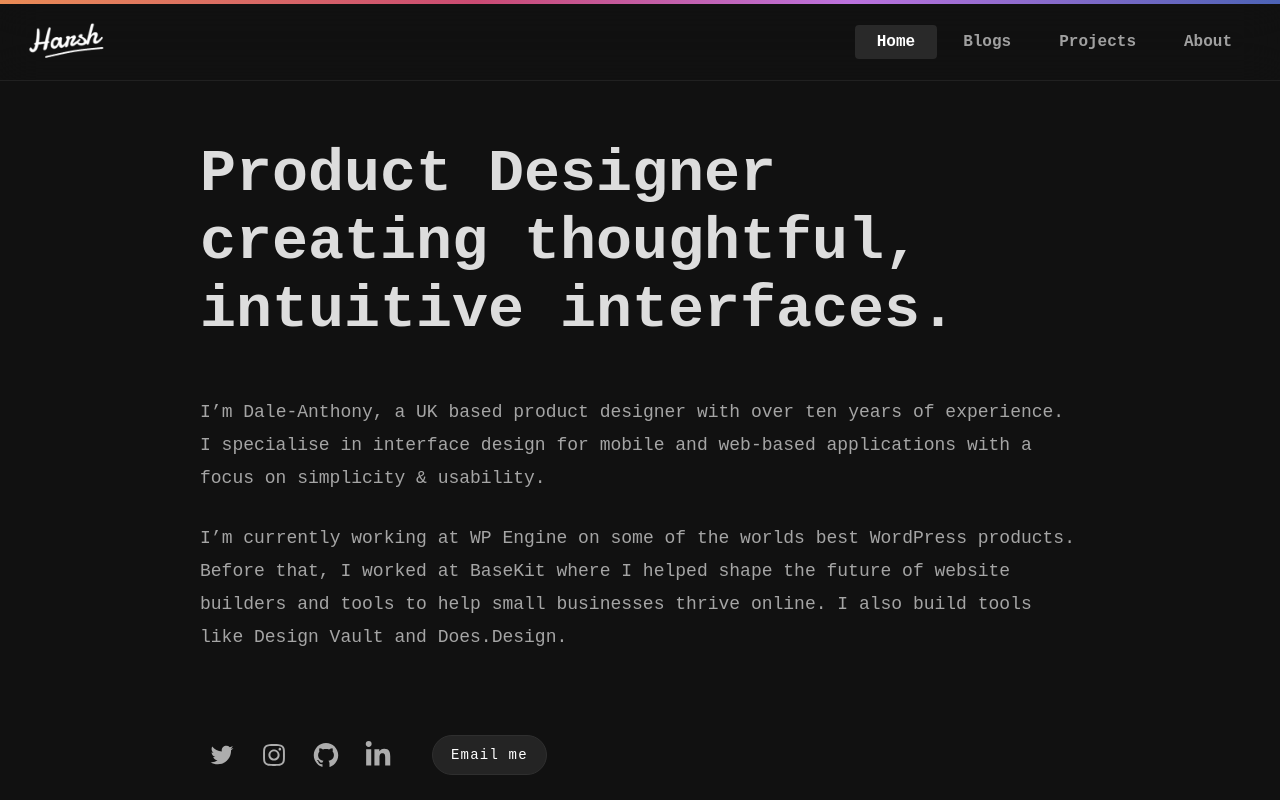
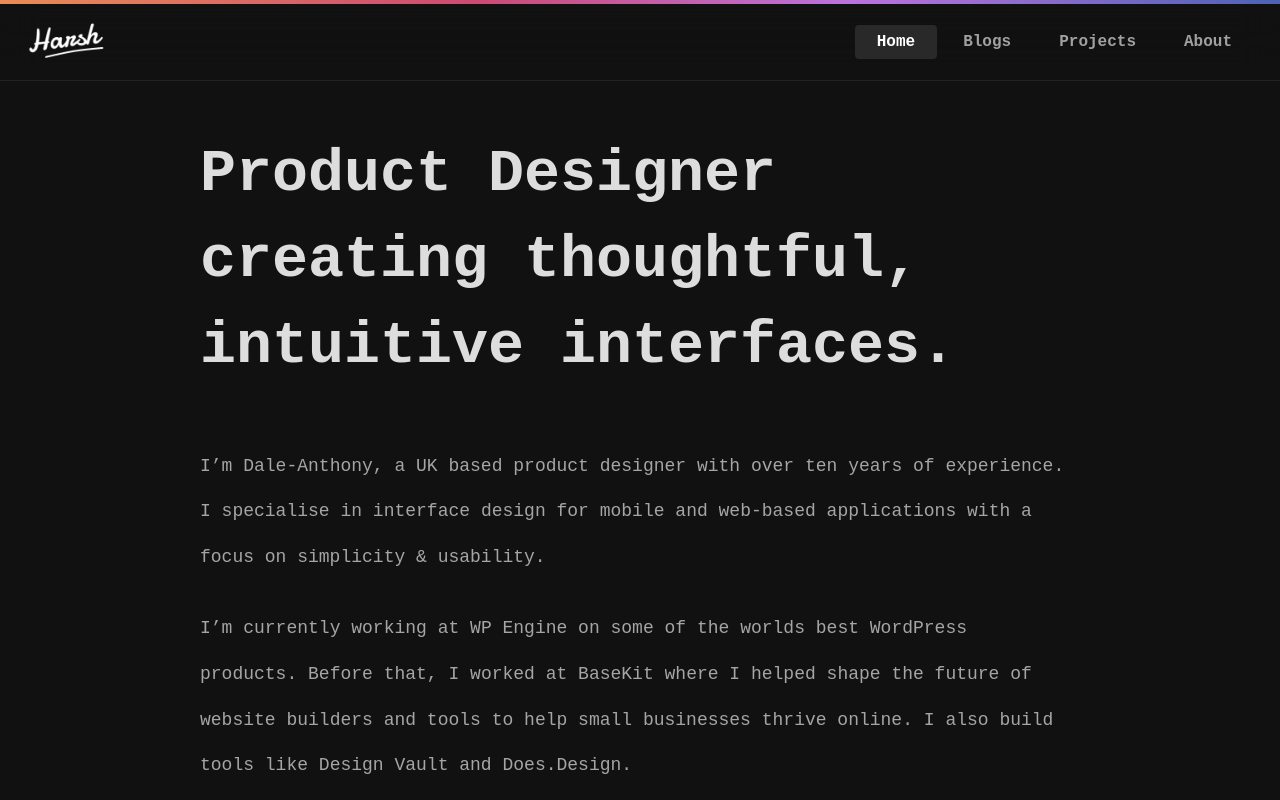
Before and after one commit to harshpandey002/portfolio-new, a Next.js app: page / in a window 1280 px wide. Shown: the top 800 px of the page. Built offline with nearby package versions, Linux system fonts and the light colour scheme.

Commit message:
Basic Animation

```diff
--- /dev/null
+++ b/components/AnimatedText.jsx
@@ -0,0 +1,19 @@
+import React from "react";
+import { motion } from "framer-motion";
+import { item } from "helper/animate";
+
+export default function AnimatedText({ children }) {
+  console.log(children);
+
+  return (
+    <>
+      {children.split(" ").map((word, idx) => (
+        <span className="outerSpan" key={idx}>
+          <motion.span variants={item} className="innerSpan">
+            {word + "\u00A0"}
+          </motion.span>
+        </span>
+      ))}
+    </>
+  );
+}
--- /dev/null
+++ b/helper/animate.js
@@ -0,0 +1,27 @@
+export const item = {
+  hidden: {
+    y: "200%",
+    transition: { ease: [0.455, 0.03, 0.515, 0.955], duration: 0.15 },
+  },
+  visible: {
+    y: 0,
+    transition: { ease: [0.455, 0.03, 0.515, 0.955], duration: 1 },
+  },
+};
+
+export const stagger = {
+  visible: {
+    transition: {
+      staggerChildren: 0.075,
+    },
+  },
+};
+
+export const noStagger = {
+  visible: {
+    transition: {
+      staggerChildren: 0,
+      delayChildren: 0.25,
+    },
+  },
+};
--- a/pages/index.jsx
+++ b/pages/index.jsx
@@ -7,28 +7,51 @@ import {
   AiOutlineTwitter,
 } from "react-icons/ai";
 
+import { motion } from "framer-motion";
+
 import { FaLinkedinIn } from "react-icons/fa";
 import ProjectCard from "@/components/ProjectCard";
+import AnimatedText from "@/components/AnimatedText";
+import { item, noStagger, stagger } from "helper/animate";
 
 export default function Home() {
+  const h1 = "Product Designer creating thoughtful, intuitive interfaces.";
+
   return (
     <Layout>
-      <div className={styles.container}>
+      <motion.div
+        className={styles.container}
+        initial="hidden"
+        animate="visible"
+        variants={stagger}
+      >
         <div className={styles.hero}>
-          <h1>Product Designer creating thoughtful, intuitive interfaces.</h1>
+          <h1>
+            {h1.split(" ").map((word, idx) => (
+              <span className="outerSpan" key={idx}>
+                <motion.span variants={item} className="innerSpan">
+                  {word + "\u00A0"}
+                </motion.span>
+              </span>
+            ))}
+          </h1>
 
-          <p>
-            I{"’"}m Dale-Anthony, a UK based product designer with over ten
-            years of experience. I specialise in interface design for mobile and
-            web-based applications with a focus on simplicity & usability.
-          </p>
-          <p id={styles.desc}>
-            I{"’"}m currently working at WP Engine on some of the worlds best
-            WordPress products. Before that, I worked at BaseKit where I helped
-            shape the future of website builders and tools to help small
-            businesses thrive online. I also build tools like Design Vault and
-            Does.Design.
-          </p>
+          <motion.p variants={noStagger}>
+            <AnimatedText>
+              I’m Dale-Anthony, a UK based product designer with over ten years
+              of experience. I specialise in interface design for mobile and
+              web-based applications with a focus on simplicity & usability.
+            </AnimatedText>
+          </motion.p>
+          <motion.p id={styles.desc} variants={noStagger}>
+            <AnimatedText>
+              I’m currently working at WP Engine on some of the worlds best
+              WordPress products. Before that, I worked at BaseKit where I
+              helped shape the future of website builders and tools to help
+              small businesses thrive online. I also build tools like Design
+              Vault and Does.Design.
+            </AnimatedText>
+          </motion.p>
 
           <div className={styles.socials}>
             <span>
@@ -58,7 +81,7 @@ export default function Home() {
             <ProjectCard />
           </div>
         </div>
-      </div>
+      </motion.div>
     </Layout>
   );
 }
--- a/styles/globals.css
+++ b/styles/globals.css
@@ -56,6 +56,15 @@ a {
   opacity: 0.3;
 }
 
+.outerSpan {
+  display: inline-block;
+  overflow: hidden;
+}
+
+.innerSpan {
+  display: inline-block;
+}
+
 @media only screen and (max-width: 800px) {
   :root {
     --line-height: 1.75;
```
